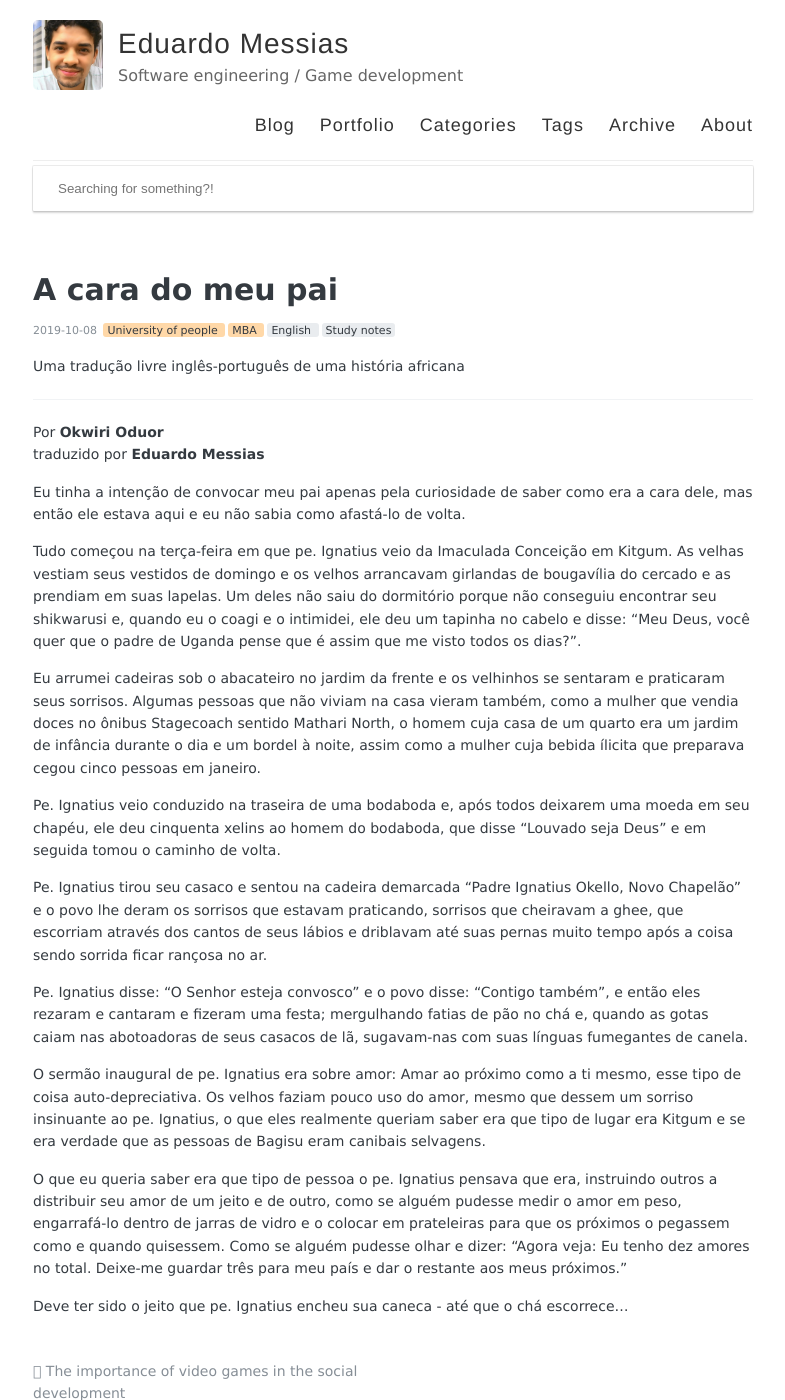
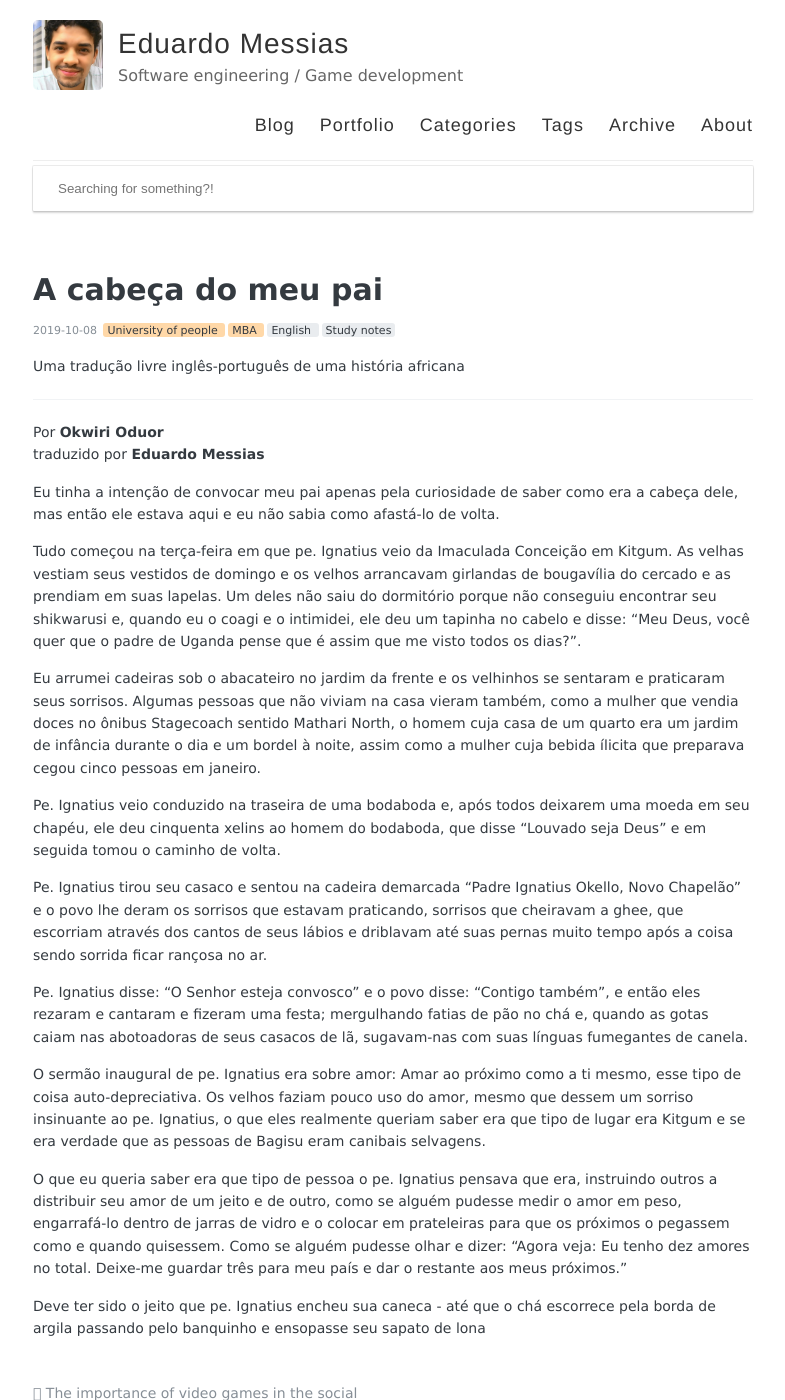
Before and after one commit to eduardomessias/eduardomessias.github.io, a Jekyll site: the page built from _posts/2019-10-08-mba-uopeople-english-composition-my-fathers-head-translation.md, in a window 1280 px wide and 1400 px high. Shown: the whole window, without its empty margins (247-1032 px from the left). Built offline with Jekyll 4.4.1, drawn with Linux system fonts in a browser that asks for light colours.

Commit message:
Update and rename 2019-10-08-mba-uopeople-my-feathers-head-translation.md to 2019-10-08-mba-uopeople-english-composition-my-fathers-head-translation.md

```diff
--- a/_posts/2019-10-08-mba-uopeople-my-feathers-head-translation.md
+++ b/_posts/2019-10-08-mba-uopeople-english-composition-my-fathers-head-translation.md
@@ -1,6 +1,6 @@
 ---
 layout: post
-title: A cara do meu pai
+title: A cabeça do meu pai
 tags:
   - English
   - Study notes
@@ -16,7 +16,7 @@ Uma tradução livre inglês-português de uma história africana
 Por **Okwiri Oduor**
 traduzido por **Eduardo Messias**
 
-Eu tinha a intenção de convocar meu pai apenas pela curiosidade de saber como era a cara dele, mas então ele estava aqui e eu não sabia como afastá-lo de volta.
+Eu tinha a intenção de convocar meu pai apenas pela curiosidade de saber como era a cabeça dele, mas então ele estava aqui e eu não sabia como afastá-lo de volta.
 
 Tudo começou na terça-feira em que pe. Ignatius veio da Imaculada Conceição em Kitgum. As velhas vestiam seus vestidos de domingo e os velhos arrancavam girlandas de bougavília do cercado e as prendiam em suas lapelas. Um deles não saiu do dormitório porque não conseguiu encontrar seu shikwarusi e, quando eu o coagi e o intimidei, ele deu um tapinha no cabelo e disse: "Meu Deus, você quer que o padre de Uganda pense que é assim que me visto todos os dias?".
 
@@ -32,4 +32,4 @@ O sermão inaugural de pe. Ignatius era sobre amor: Amar ao próximo como a ti m
 
 O que eu queria saber era que tipo de pessoa o pe. Ignatius pensava que era, instruindo outros a distribuir seu amor de um jeito e de outro, como se alguém pudesse medir o amor em peso, engarrafá-lo dentro de jarras de vidro e o colocar em prateleiras para que os próximos o pegassem como e quando quisessem. Como se alguém pudesse olhar e dizer: "Agora veja: Eu tenho dez amores no total. Deixe-me guardar três para meu país e dar o restante aos meus próximos."
 
-Deve ter sido o jeito que pe. Ignatius encheu sua caneca - até que o chá escorrece...
+Deve ter sido o jeito que pe. Ignatius encheu sua caneca - até que o chá escorrece pela borda de argila passando pelo banquinho e ensopasse seu sapato de lona
```
